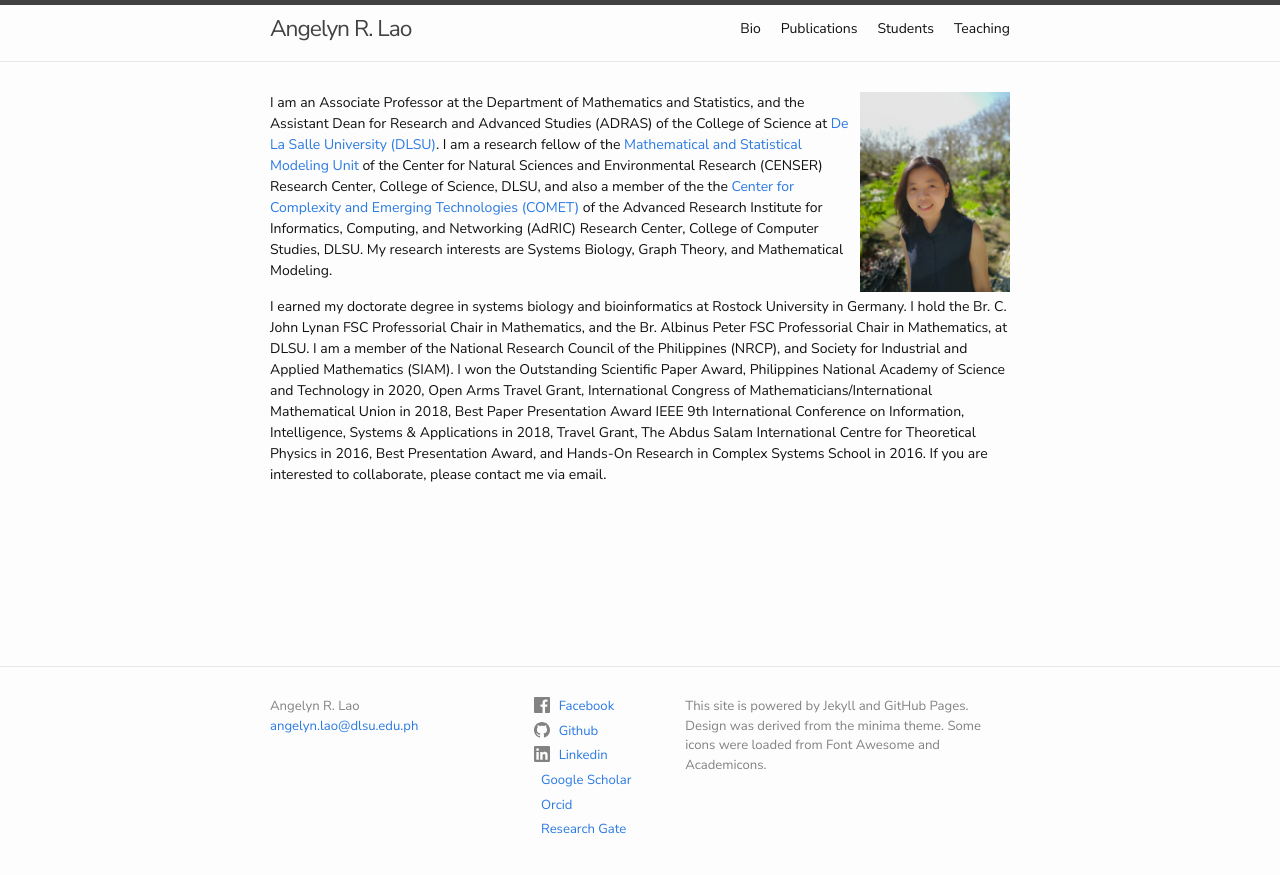
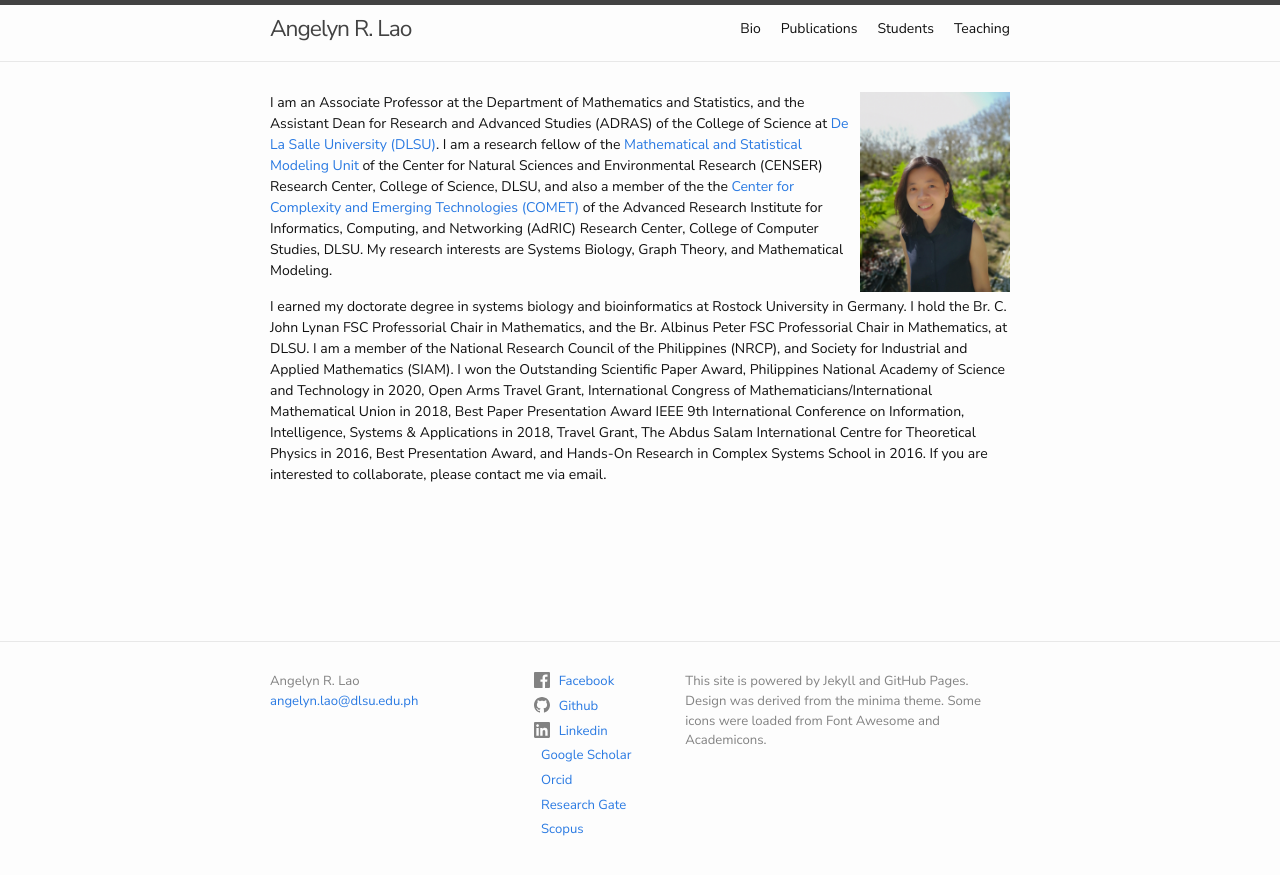
Before and after one commit to yupaulk/angelynlao.github.io, a Jekyll site: the page built from index.md, in a window 1280 px wide. Shown: the top 875 px of the page. Built offline with Jekyll 4.4.1, drawn with Linux system fonts in a browser that asks for light colours; nearby versions of some CDN libraries; a style sheet for code colours, icons or effects is not loaded.

Commit message:
Added scopus link

```diff
--- a/_config.yml
+++ b/_config.yml
@@ -32,6 +32,7 @@ scholar_username: pwzgQTwAAAAJ
 twitter_username:
 orcid_username: 0000-0003-3028-9610
 researchgate_username: Angelyn-Lao
+scopus_username: 34976916500
 
 # Build settings
 theme: minima
--- a/_includes/social.html
+++ b/_includes/social.html
@@ -6,6 +6,7 @@
   {%- if site.twitter_username -%}<li><a href="https://www.twitter.com/{{ site.twitter_username| cgi_escape | escape }}" target="_blank"><svg class="svg-icon"><use href="/assets/minima-social-icons.svg#twitter"></use></svg> <span class="username">Twitter</span></a></li>{%- endif -%}
   {%- if site.youtube_username -%}<li><a href="https://youtube.com/{{ site.youtube_username| cgi_escape | escape }}" target="_blank"><svg class="svg-icon"><use href="/assets/minima-social-icons.svg#youtube"></use></svg> <span class="username">Youtube</span></a></li>{%- endif -%}
   {%- if site.scholar_username -%}<li><i class="ai ai-google-scholar-square ai-lg"></i> &nbsp; <a href="https://scholar.google.com/citations?user={{ site.scholar_username | escape }}&hl=en" target="_blank"><span class="username">Google Scholar</span></a></li>{%- endif -%}
-  {%- if site.orcid_username -%}<li><i class="ai ai-orcid ai-lg"></i> &nbsp; <a href="https://orcid.org/my-orcid?orcid={{ site.orcid_username | escape }}" target="_blank"><span class="username">Orcid</span></a></li>{%- endif -%}
-  {%- if site.researchgate_username -%}<li><i class="ai ai-researchgate-square ai-lg"></i> &nbsp; <a href="https://www.researchgate.net/profile/{{ site.researchgate_username | escape }}&hl=en" target="_blank"><span class="username">Research Gate</span></a></li>{%- endif -%}
+  {%- if site.orcid_username -%}<li><i class="ai ai-orcid ai-lg"></i> &nbsp; <a href="https://orcid.org/{{ site.orcid_username | escape }}" target="_blank"><span class="username">Orcid</span></a></li>{%- endif -%}
+  {%- if site.researchgate_username -%}<li><i class="ai ai-researchgate-square ai-lg"></i> &nbsp; <a href="https://www.researchgate.net/profile/{{ site.researchgate_username | escape }}" target="_blank"><span class="username">Research Gate</span></a></li>{%- endif -%}
+  {%- if site.scopus_username -%}<li><i class="ai ai-scopus ai-lg"></i> &nbsp; <a href="https://www.scopus.com/authid/detail.uri?authorId={{ site.scopus_username | escape }}" target="_blank"><span class="username">Scopus</span></a></li>{%- endif -%}
 </ul>
```
